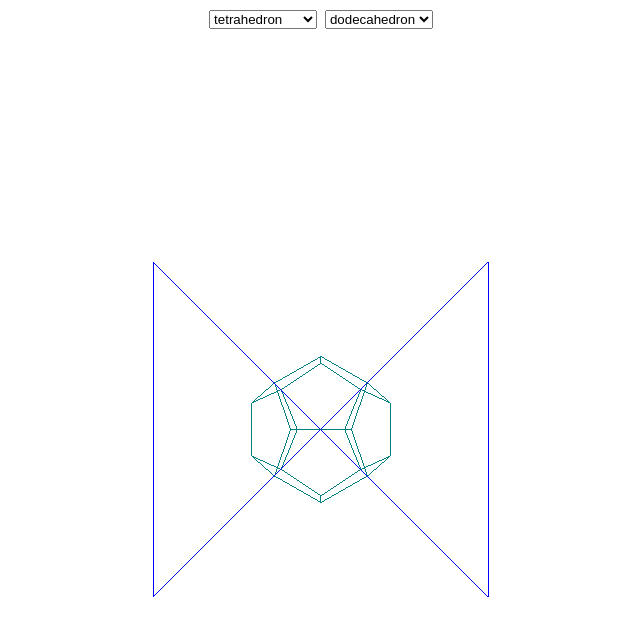
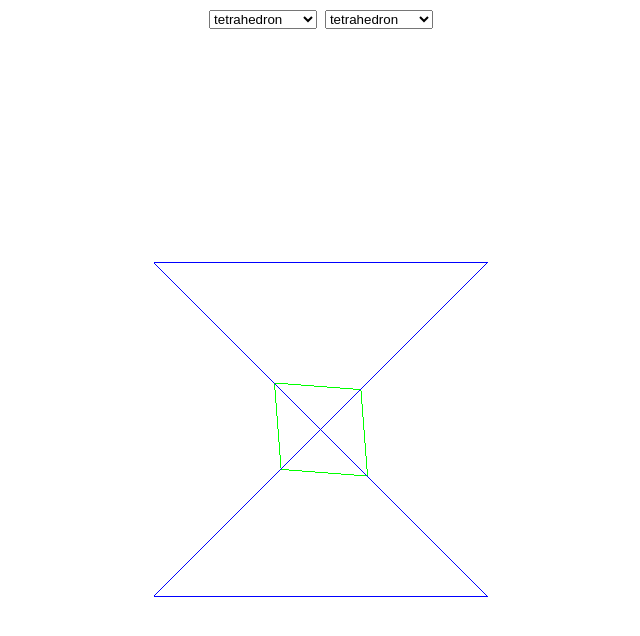
Before and after one commit to oxbits/oxbits.github.io, a plain HTML site: page platonix/logo.html in a window 1280 px wide. Shown: the whole page, without its empty margins (319-959 px from the left). Drawn offline with Linux system fonts and the light colour scheme.

Commit message:
Update logo.html

```diff
--- a/platonix/logo.html
+++ b/platonix/logo.html
@@ -36,7 +36,7 @@
 					<option value="4" selected>tetrahedron</option>
 					<option value="6">hexahedron</option>
 					<option value="8">octahedron</option>
-					<option value="12" selected>dodecahedron</option>
+					<option value="12">dodecahedron</option>
 					<option value="20">icosahedron</option>
 				</select>
 			</div>
@@ -107,8 +107,8 @@ tetra_0 = [
 ];
 
 tetra_0_lines = [
-	0, 1,    1, 2,
-	2, 3,    3, 0
+	0, 1,    1, 3,
+	3, 2,    2, 0
 ];
 
 
```
